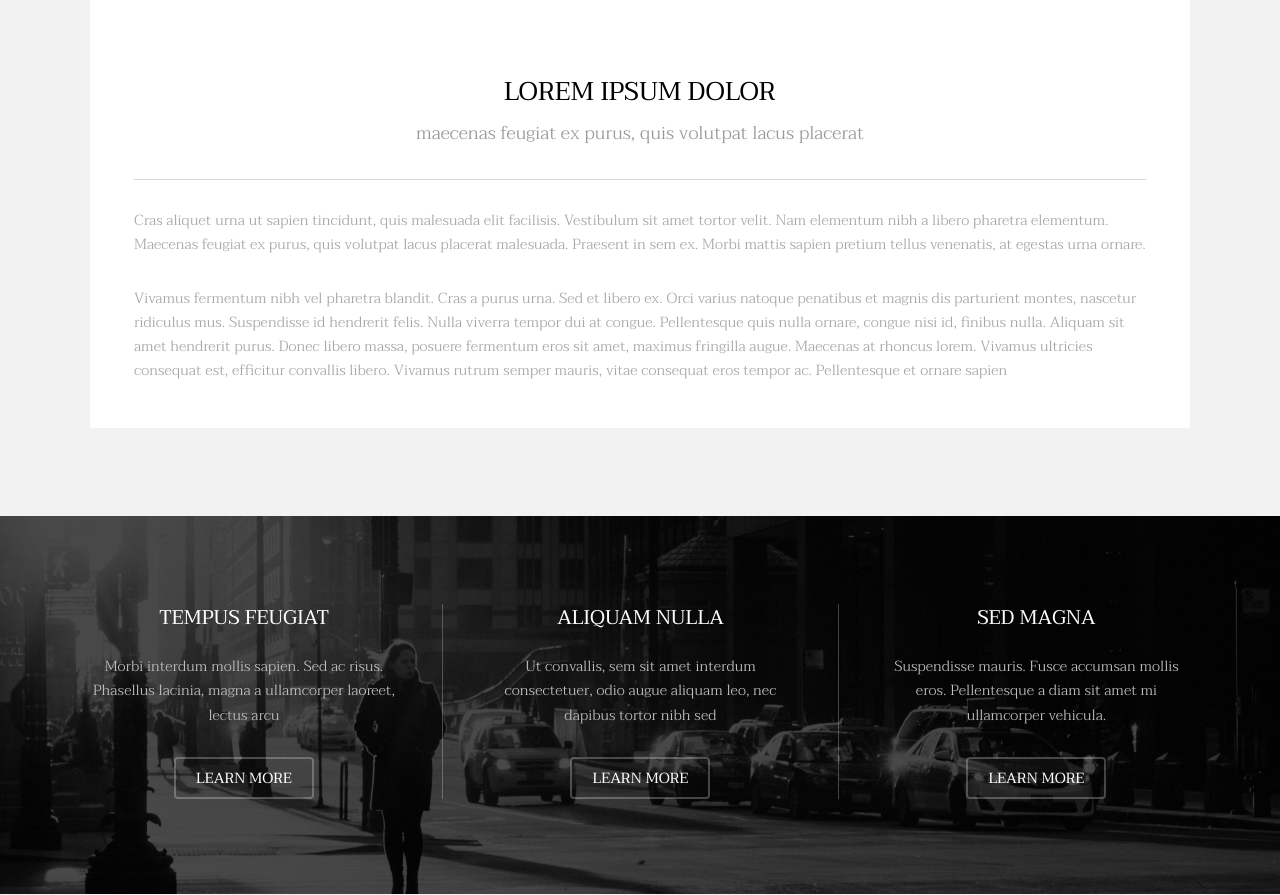
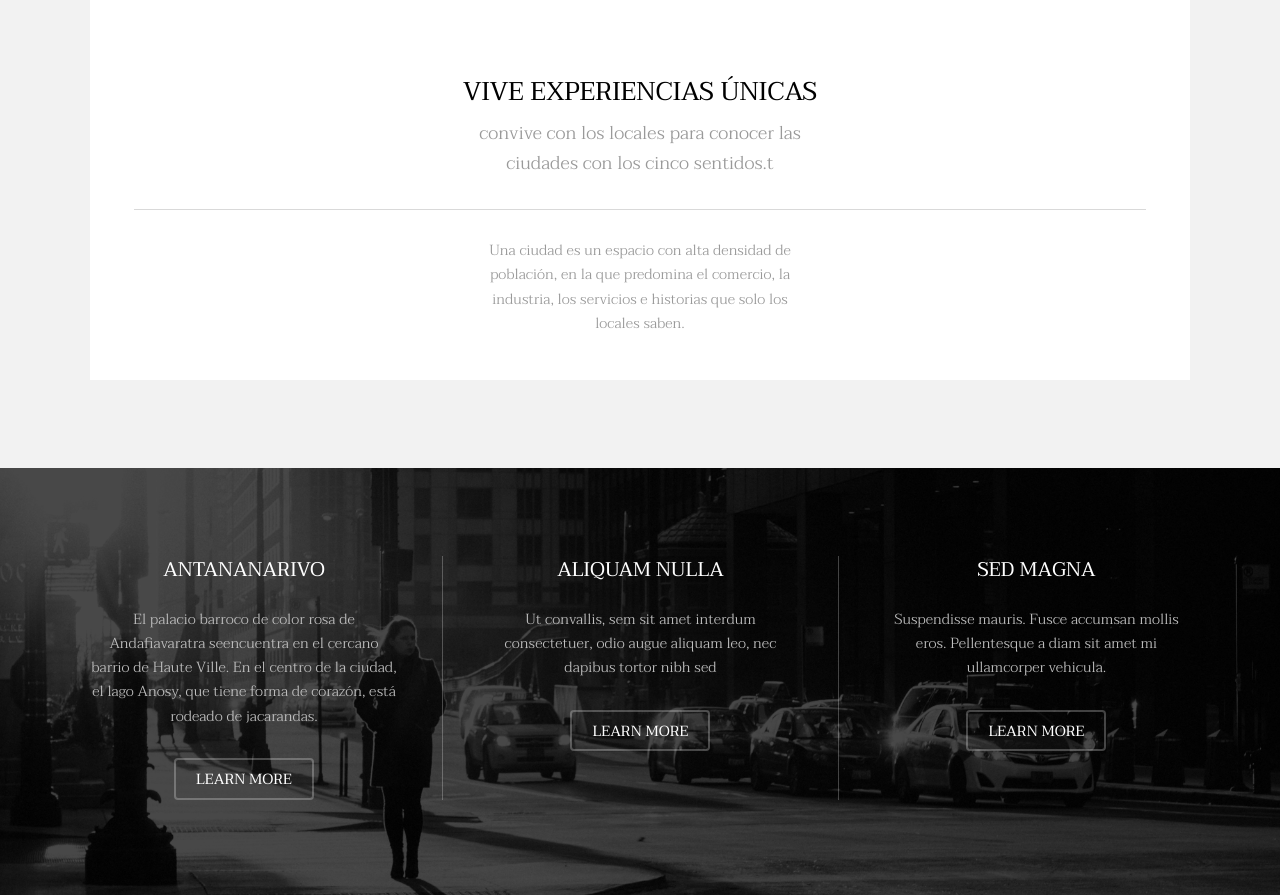
Before and after one commit to oscarpk93/04_REP_METROPOLITA, a plain HTML site: page index.html in a window 1280 px wide. Shown: the part 1216-2111 px from the top of the page. Drawn offline with Linux system fonts and the light colour scheme.

Commit message:
todos los textos que faltan por OMAR

```diff
--- a/index.html
+++ b/index.html
@@ -55,15 +55,12 @@
                     </div>
                     <div class="content">
                         <header class="align-center">
-                            <h2>Lorem ipsum dolor</h2>
-                            <p>maecenas feugiat ex purus, quis volutpat lacus placerat</p>
+                            <h2>VIVE EXPERIENCIAS ÚNICAS</h2>
+                            <p>convive con los locales para conocer las<br>ciudades con los cinco sentidos.t</p>
+
+                            <hr />
+                            <p> Una ciudad es un espacio con alta densidad de<br>población, en la que predomina el comercio, la <br>industria, los servicios e historias que solo los<br>locales saben.</p>
                         </header>
-                        <hr />
-                        <p> Cras aliquet urna ut sapien tincidunt, quis malesuada elit facilisis. Vestibulum sit amet tortor velit. Nam elementum nibh a libero pharetra elementum. Maecenas feugiat ex purus, quis volutpat lacus placerat malesuada. Praesent
-                            in sem ex. Morbi mattis sapien pretium tellus venenatis, at egestas urna ornare.</p>
-                        <p>Vivamus fermentum nibh vel pharetra blandit. Cras a purus urna. Sed et libero ex. Orci varius natoque penatibus et magnis dis parturient montes, nascetur ridiculus mus. Suspendisse id hendrerit felis. Nulla viverra tempor dui at
-                            congue. Pellentesque quis nulla ornare, congue nisi id, finibus nulla. Aliquam sit amet hendrerit purus. Donec libero massa, posuere fermentum eros sit amet, maximus fringilla augue. Maecenas at rhoncus lorem. Vivamus ultricies
-                            consequat est, efficitur convallis libero. Vivamus rutrum semper mauris, vitae consequat eros tempor ac. Pellentesque et ornare sapien</p>
                     </div>
                 </div>
             </div>
@@ -76,9 +73,9 @@
             <div id="flexgrid">
                 <div>
                     <header>
-                        <h3>Tempus Feugiat</h3>
+                        <h3>ANTANANARIVO</h3>
                     </header>
-                    <p>Morbi interdum mollis sapien. Sed ac risus. Phasellus lacinia, magna a ullamcorper laoreet, lectus arcu</p>
+                    <p>El palacio barroco de color rosa de Andafiavaratra seencuentra en el cercano barrio de Haute Ville. En el centro de la ciudad, el lago Anosy, que tiene forma de corazón, está rodeado de jacarandas.</p>
                     <ul class="actions">
                         <li><a href="#" class="button alt">Learn More</a></li>
                     </ul>
```
